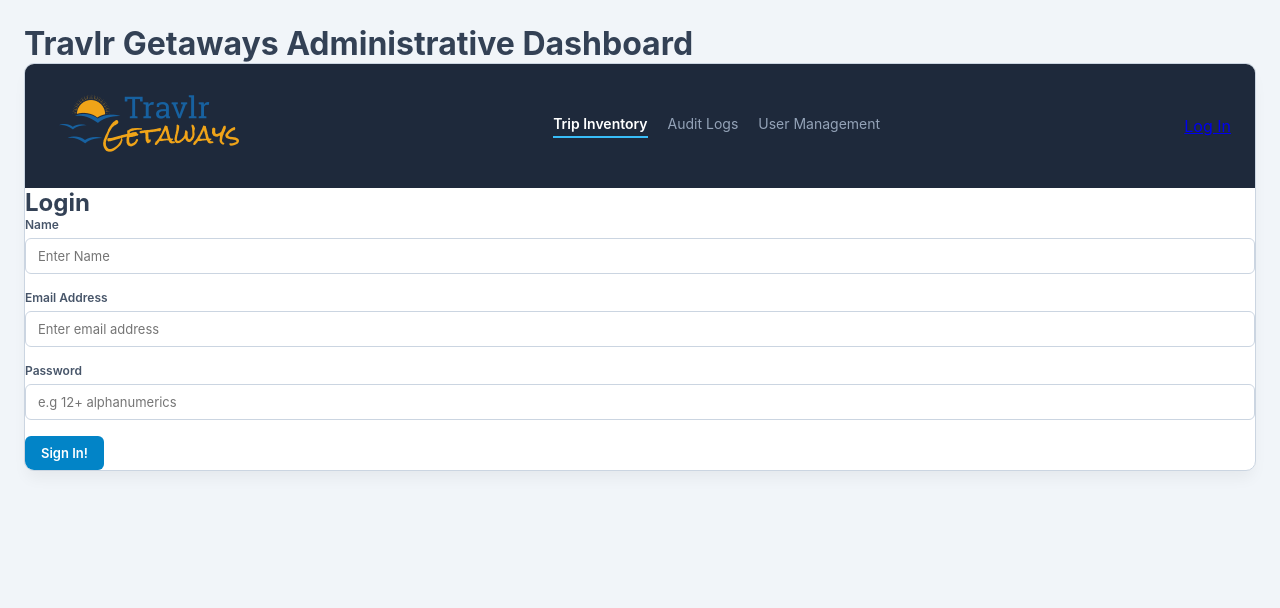
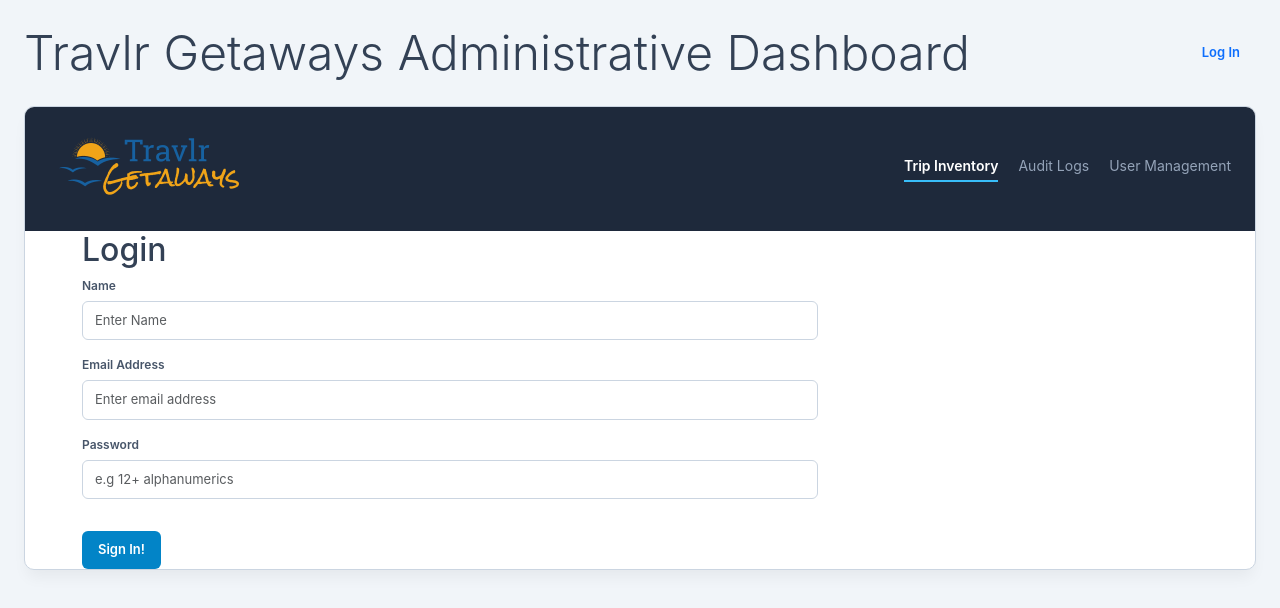
Before and after one commit to jlevine84/CS465-fullstack, an Angular app in the folder app_admin/: page /login in a window 1280 px wide. Shown: the top 608 px of the page. Built offline with nearby package versions, Linux system fonts and the light colour scheme.

Commit message:
Updated auth service so that form controls and login features are responsive when first accessing the app

```diff
--- a/app_admin/src/app/login/login.ts
+++ b/app_admin/src/app/login/login.ts
@@ -51,6 +51,7 @@ export class Login {
 
 		if (this.authenticationService.isLoggedIn()) {
 			// console.log('Router::Direct');
+			console.log("Logged in.")
 			this.router.navigate(['']);
 		} else {
 			var timer = setTimeout(() => {
--- a/app_admin/src/app/navbar/navbar.html
+++ b/app_admin/src/app/navbar/navbar.html
@@ -1,19 +1,14 @@
 <div class="navbar">
     <div class="brand"><img src="/assets/images/logo.png"></div>
-    <nav>
-        <a href="#" class="active">Trip Inventory</a>
-        <a href="#">Audit Logs</a>
-        <a href="#">User Management</a>
-    </nav>
-    <div class="navbar-end">
         @if (!isLoggedIn()) {
-            <a class="nav-item" routerLink="login">
-                <span class="has-icon-left">Log In</span>
-            </a>
+            <nav>
+                <a href="/" class="active">Trip Inventory</a>
+                <a href="/">Audit Logs</a>
+                <a href="/">User Management</a>
+            </nav>
         } @else {
-            <a class="nav-item active" (click)="onLogout()" role="button" style="cursor: pointer;">
-                <span class="has-icon-left">Log Out</span>
-            </a>
+            <nav>
+
+            </nav>
         }
-    </div>
 </div>
--- a/app_admin/src/app/navbar/navbar.ts
+++ b/app_admin/src/app/navbar/navbar.ts
@@ -15,7 +15,9 @@ export class Navbar implements OnInit {
 		private authenticationService: Authentication
 	) {}
 
-	ngOnInit(): void { }
+	ngOnInit(): void {
+		this.isLoggedIn();
+	}
 
 	public isLoggedIn(): boolean {
 		return this.authenticationService.isLoggedIn()
--- a/app_admin/src/app/services/authentication.ts
+++ b/app_admin/src/app/services/authentication.ts
@@ -1,4 +1,4 @@
-import { Service, Injectable, Inject } from '@angular/core';
+import { WritableSignal, signal, Injectable, Inject } from '@angular/core';
 import { BROWSER_STORAGE } from '../storage';
 import { User } from '../models/user';
 import { AuthResponse } from '../models/auth-response';
@@ -10,11 +10,30 @@ import { TripData } from './trip-data';
 
 // Define Auth service
 export class Authentication {
+    // Reactive Signal tracking login state across components
+    public isLoggedInSignal: WritableSignal<boolean> = signal<boolean>(false);
+
     // Storage and service access setup
     constructor(
         @Inject(BROWSER_STORAGE) private storage: Storage,
         private tripData: TripData
-    ) {}
+    ) {
+        // Init signal state on service instantiation
+        this.isLoggedInSignal.set(this.checkTokenValidity())
+    }
+
+    // Check if current token exists and is not expired
+    private checkTokenValidity(): boolean {
+        const token = this.getToken();
+        if (!token) return false;
+
+        try {
+            const payload = JSON.parse(atob(token.split(".")[1]));
+            return payload.exp > (Date.now() / 1000);
+        } catch (e) {
+            return false;
+        }
+    }
 
     // Variable to handle Auth responses
     authRes: AuthResponse = new AuthResponse()
@@ -34,27 +53,19 @@ export class Authentication {
     // Method to save token from Storage
     public saveToken(token: string): void {
         this.storage.setItem("travlr-token", token)
+        this.isLoggedInSignal.set(true);
     }
 
     // Method to logout of application and remove token from storage
     public logout(): void {
         this.storage.removeItem("travlr-token")
+        this.isLoggedInSignal.set(false);
     }
 
     /* Accessors and Mutators */
     // Method for verifying if a user is logged in and token is still valid
     public isLoggedIn(): boolean {
-        const currToken: string = this.getToken()
-
-        // Check if there is a token
-        if (currToken) {
-            // Has current token, check if it is expired
-            const payload = JSON.parse(atob(currToken.split(".")[1]))
-            return payload.exp > (Date.now() / 1000)
-        } else {
-            // No token
-            return false
-        }
+        return this.isLoggedInSignal();
     }
 
     // Retrieve current user
--- a/app_admin/src/app/title/title.html
+++ b/app_admin/src/app/title/title.html
@@ -1,5 +1,14 @@
-<div class="container-fluid">
-    <div class="row">
-        <h1 class="display-5">{{ title() }}</h1>
+<div class="row d-flex justify-content-between align-items-center mb-4">
+    <h1 class="col-10 display-5 mb-0">{{ title() }}</h1>
+    <div class="col-2 w-auto">
+        @if (!isLoggedIn()) {
+            <a class="btn btn-outline-primary" routerLink="login">
+                <span>Log In</span>
+            </a>
+        } @else {
+            <a class="btn btn-outline-danger" (click)="onLogout()" role="button" style="cursor: pointer;">
+                <span>Log Out</span>
+            </a>
+        }
     </div>
 </div>
--- a/app_admin/src/app/title/title.ts
+++ b/app_admin/src/app/title/title.ts
@@ -1,4 +1,4 @@
-import { Component, OnInit, signal } from '@angular/core';
+import { Component, computed, OnInit, signal } from '@angular/core';
 import { CommonModule } from '@angular/common';
 import { Authentication } from '../services/authentication';
 import { RouterModule } from '@angular/router';
@@ -18,14 +18,11 @@ export class Title implements OnInit {
 
 	// Vars
     protected readonly title = signal('Travlr Getaways Administrative Dashboard');
+	protected readonly isLoggedIn = computed(()=> this.authenticationService.isLoggedInSignal())
 
 	ngOnInit(): void { }
 
-	public isLoggedIn(): boolean {
-	return this.authenticationService.isLoggedIn()
-	}
-
 	public onLogout(): void {
-	return this.authenticationService.logout()
+		return this.authenticationService.logout()
 	}
 }
--- a/app_admin/src/app/trip-listing/trip-listing.ts
+++ b/app_admin/src/app/trip-listing/trip-listing.ts
@@ -43,8 +43,10 @@ export class TripListing implements OnInit {
 	}
 
 	ngOnInit(): void {
-		console.log("ngOnInit")
-		this.getStuff()
+		var isLoggedIn = this.isLoggedIn();
+		if (isLoggedIn) {
+			this.getStuff()
+		}
 	}
 
 	public isLoggedIn() {
--- a/app_admin/src/index.html
+++ b/app_admin/src/index.html
@@ -3,6 +3,7 @@
 <head>
     <meta charset="UTF-8">
     <meta name="viewport" content="width=device-width, initial-scale=1.0">
+    <link href="https://cdn.jsdelivr.net/npm/bootstrap@5.3.3/dist/css/bootstrap.min.css" rel="stylesheet" integrity="sha384-QWTKZyjpPEjISv5WaRU9OFeRpok6YctnYmDr5pNlyT2bRjXh0JMhjY6hW+ALEwIH" crossorigin="anonymous">
     <title>Travlr Getaways Administrative Dashboard</title>
     <style>
         * { box-sizing: border-box; margin: 0; padding: 0; font-family: -apple-system, BlinkMacSystemFont, "Segoe UI", Roboto, sans-serif; }
@@ -79,9 +80,10 @@
         /* Pagination Footer */
         .pagination-footer { padding: 12px 20px; background: #ffffff; border-top: 1px solid #e2e8f0; display: flex; justify-content: space-between; align-items: center; font-size: 13px; color: #64748b; }
     </style>
+
 </head>
 <body>
-  <app-root>Loading...</app-root>
-  <script src="https://cdn.jsdelivr.net/npm/bootstrap@5.3.8/dist/js/bootstrap.bundle.min.js"></script>
+    <app-root>Loading...</app-root>
+    <script src="https://cdn.jsdelivr.net/npm/bootstrap@5.3.3/dist/js/bootstrap.bundle.min.min.js" integrity="sha384-YvpcrYf0tY3lHB60NNkmXc5s9fDVZLESaAA55NDzOxhy9GkcIdslK1eN7N6jIeHz" crossorigin="anonymous"></script>
 </body>
 </html>
```
